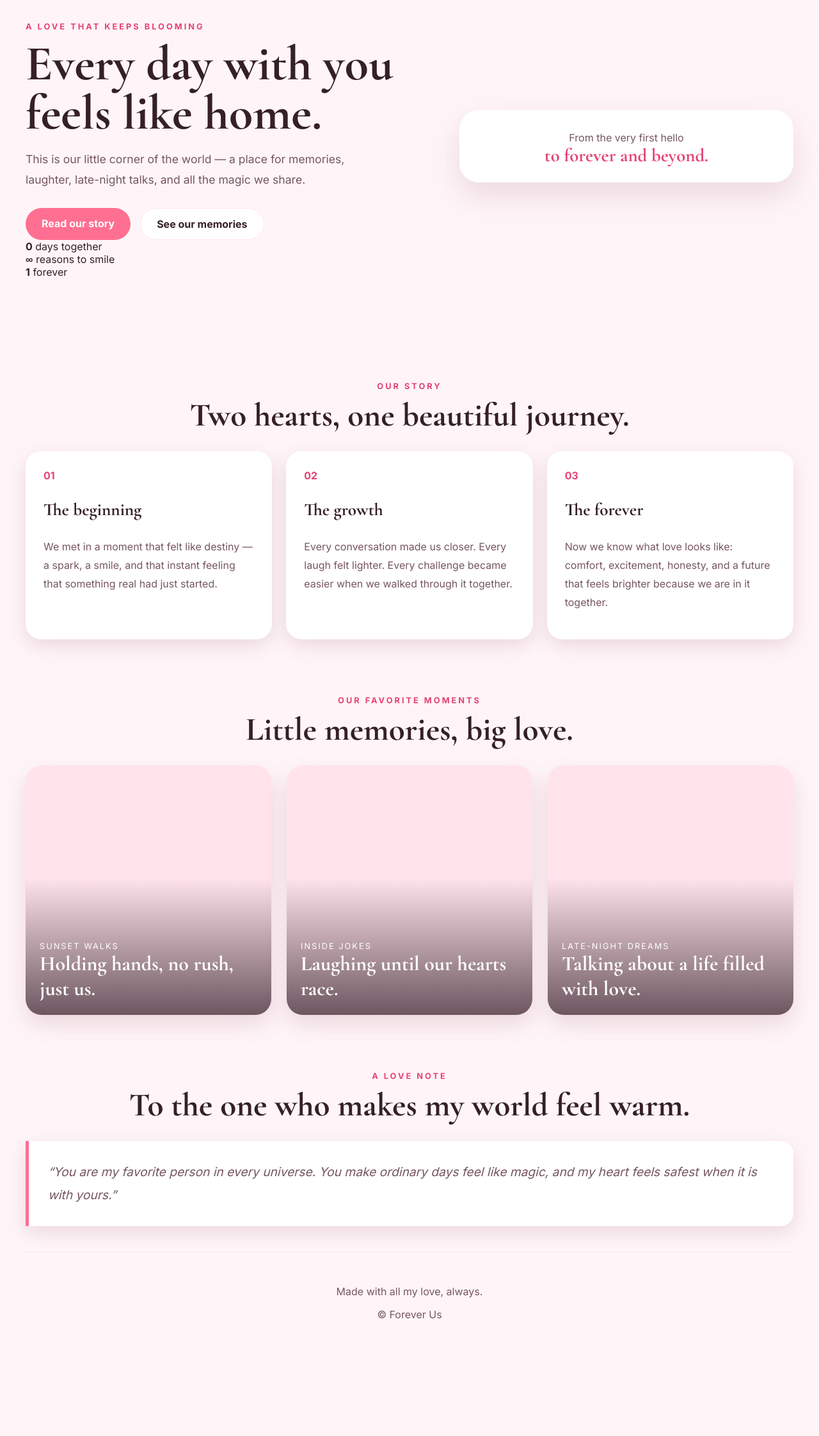
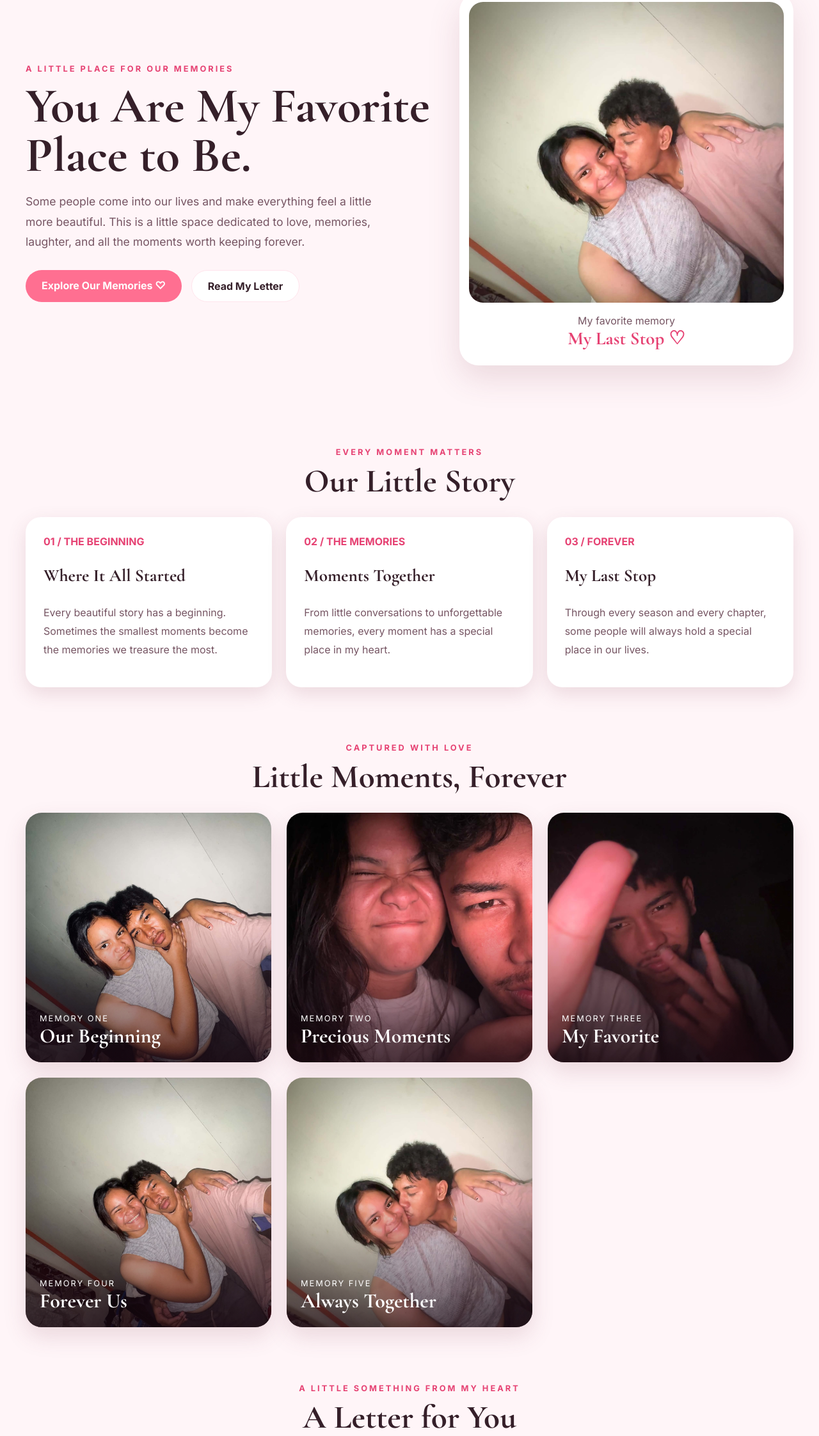
Before and after one commit to ws8637282-art/my-last-stop, a plain HTML site: page index.html in a window 1280 px wide. Shown: the part 154-2398 px from the top of the page at 64% size. Before the commit the page ends 2319 px from the top, so only its background shows below. Drawn offline with nearby package versions, Linux system fonts and the light colour scheme.

Commit message:
Update index.html

```diff
--- a/index.html
+++ b/index.html
@@ -1,166 +1,246 @@
+
 <!DOCTYPE html>
 <html lang="en">
 <head>
-    <meta charset="UTF-8" />
-    <meta name="viewport" content="width=device-width, initial-scale=1.0" />
-    <title>Forever Us</title>
-    <meta
-      name="description"
-      content="A romantic website celebrating love, memories, and a beautiful future together."
-    />
-    <link rel="preconnect" href="https://fonts.googleapis.com" />
-    <link rel="preconnect" href="https://fonts.gstatic.com" crossorigin />
-    <link
-      href="https://fonts.googleapis.com/css2?family=Cormorant+Garamond:wght@400;500;600;700&family=Inter:wght@400;500;600;700&display=swap"
-      rel="stylesheet"
-    />
-    <link rel="stylesheet" href="style.css" />
+  <meta charset="UTF-8">
+  <meta name="viewport" content="width=device-width, initial-scale=1.0">
+
+  <meta name="description" content="My Last Stop - A collection of beautiful memories, love, and special moments.">
+  <meta name="author" content="Whitney">
+
+  <title>My Last Stop | Our Beautiful Memories</title>
+
+  <link rel="preconnect" href="https://fonts.googleapis.com">
+  <link rel="preconnect" href="https://fonts.gstatic.com" crossorigin>
+
+  <link href="https://fonts.googleapis.com/css2?family=Cormorant+Garamond:wght@400;500;600;700&family=Inter:wght@400;500;600;700&display=swap" rel="stylesheet">
+
+  <link rel="stylesheet" href="style.css">
 </head>
+
 <body>
+
   <div class="page-shell">
+
+    <!-- HEADER -->
     <header class="topbar">
-        <div class="brand">Forever Us</div>
-        <nav class="nav" aria-label="Main navigation">
+      <div class="brand">My Last Stop ♡</div>
+
+      <nav class="nav">
+        <a href="#home">Home</a>
         <a href="#story">Our Story</a>
-          <a href="#moments">Moments</a>
-          <a href="#letter">Letter</a>
+        <a href="#moments">Memories</a>
+        <a href="#letter">A Letter</a>
       </nav>
     </header>
 
     <main>
+
+      <!-- HERO SECTION -->
       <section class="hero" id="home">
-          <div class="hero-copy">
-            <p class="eyebrow">A love that keeps blooming</p>
-            <h1>Every day with you feels like home.</h1>
+
+        <div class="hero-content">
+          <p class="eyebrow">A little place for our memories</p>
+
+          <h1>You Are My Favorite Place to Be.</h1>
+
           <p class="subtitle">
-              This is our little corner of the world — a place for memories, laughter,
-              late-night talks, and all the magic we share.
+            Some people come into our lives and make everything
+            feel a little more beautiful. This is a little space
+            dedicated to love, memories, laughter, and all the
+            moments worth keeping forever.
           </p>
+
           <div class="cta-row">
-              <a class="button primary" href="#story">Read our story</a>
-              <a class="button secondary" href="#moments">See our memories</a>
-            </div>
-            <div class="stats" aria-label="Our relationship statistics">
-              <div>
-                <strong id="love-days">0</strong>
-                <span>days together</span>
-              </div>
-              <div>
-                <strong>∞</strong>
-                <span>reasons to smile</span>
-              </div>
-              <div>
-                <strong>1</strong>
-                <span>forever</span>
-              </div>
+            <a href="#moments" class="button primary">
+              Explore Our Memories ♡
+            </a>
+
+            <a href="#letter" class="button secondary">
+              Read My Letter
+            </a>
           </div>
         </div>
 
-          <div class="hero-card" aria-label="Illustrated couple card">
-            <div class="portrait">
-              <div class="sun"></div>
-              <div class="heart heart-one"></div>
-              <div class="heart heart-two"></div>
-              <div class="figure figure-left">
-                <span class="head"></span>
-                <span class="body"></span>
-              </div>
-              <div class="figure figure-right">
-                <span class="head"></span>
-                <span class="body"></span>
+        <div class="hero-card">
+          <img
+            src="Images/us.jpg"
+            alt="A special memory together"
+          >
+
+          <div class="card-caption">
+            <span>My favorite memory</span>
+            <strong>My Last Stop ♡</strong>
           </div>
         </div>
-            <div class="card-caption">
-              <span>From the very first hello</span>
-              <strong>to forever and beyond.</strong>
+
+      </section>
+
+      <!-- OUR STORY -->
+      <section class="story" id="story">
+
+        <div class="section-heading">
+          <p class="eyebrow">Every moment matters</p>
+          <h2>Our Little Story</h2>
         </div>
+
+        <div class="story-grid">
+
+          <article>
+            <span class="story-index">01 / THE BEGINNING</span>
+
+            <h3>Where It All Started</h3>
+
+            <p>
+              Every beautiful story has a beginning.
+              Sometimes the smallest moments become the
+              memories we treasure the most.
+            </p>
+          </article>
+
+          <article>
+            <span class="story-index">02 / THE MEMORIES</span>
+
+            <h3>Moments Together</h3>
+
+            <p>
+              From little conversations to unforgettable
+              memories, every moment has a special place
+              in my heart.
+            </p>
+          </article>
+
+          <article>
+            <span class="story-index">03 / FOREVER</span>
+
+            <h3>My Last Stop</h3>
+
+            <p>
+              Through every season and every chapter,
+              some people will always hold a special
+              place in our lives.
+            </p>
+          </article>
+
         </div>
       </section>
 
-        <section class="story" id="story">
+      <!-- PHOTO GALLERY -->
+      <section class="moments" id="moments">
+
         <div class="section-heading">
-            <p class="eyebrow">Our story</p>
-            <h2>Two hearts, one beautiful journey.</h2>
+          <p class="eyebrow">Captured with love</p>
+          <h2>Little Moments, Forever</h2>
         </div>
 
-          <div class="story-grid">
-            <article>
-              <span class="story-index">01</span>
-              <h3>The beginning</h3>
-              <p>
-                We met in a moment that felt like destiny — a spark, a smile, and that
-                instant feeling that something real had just started.
-              </p>
-            </article>
-            <article>
-              <span class="story-index">02</span>
-              <h3>The growth</h3>
-              <p>
-                Every conversation made us closer. Every laugh felt lighter. Every challenge
-                became easier when we walked through it together.
-              </p>
-            </article>
-            <article>
-              <span class="story-index">03</span>
-              <h3>The forever</h3>
-              <p>
-                Now we know what love looks like: comfort, excitement, honesty, and a future
-                that feels brighter because we are in it together.
-              </p>
-            </article>
+        <div class="moments-grid">
+
+          <div class="moment-card">
+            <img
+              src="Images/35af0eac-967f-4d72-86b8-e24ae17ffb00.jpg"
+              alt="A beautiful special memory"
+              loading="lazy"
+            >
+
+            <div class="overlay"></div>
+
+            <div class="moment-text">
+              <span>Memory One</span>
+              <strong>Our Beginning</strong>
+            </div>
+          </div>
+
+          <div class="moment-card">
+            <img
+              src="Images/babyboy.jpg"
+              alt="Baby boy memory"
+              loading="lazy"
+            >
+
+            <div class="overlay"></div>
+
+            <div class="moment-text">
+              <span>Memory Two</span>
+              <strong>Precious Moments</strong>
+            </div>
+          </div>
+
+          <div class="moment-card">
+            <img
+              src="Images/hun.jpg"
+              alt="A favorite memory"
+              loading="lazy"
+            >
+
+            <div class="overlay"></div>
+
+            <div class="moment-text">
+              <span>Memory Three</span>
+              <strong>My Favorite</strong>
+            </div>
+          </div>
+
+          <div class="moment-card">
+            <img
+              src="Images/ml.jpg"
+              alt="A lovely captured memory"
+              loading="lazy"
+            >
+
+            <div class="overlay"></div>
+
+            <div class="moment-text">
+              <span>Memory Four</span>
+              <strong>Forever Us</strong>
+            </div>
+          </div>
+
+          <div class="moment-card">
+            <img
+              src="Images/us.jpg"
+              alt="A special moment together"
+              loading="lazy"
+            >
+
+            <div class="overlay"></div>
+
+            <div class="moment-text">
+              <span>Memory Five</span>
+              <strong>Always Together</strong>
+            </div>
+          </div>
+
         </div>
       </section>
 
-        <section class="moments" id="moments">
+      <!-- LOVE LETTER -->
+      <section class="letter" id="letter">
+
         <div class="section-heading">
-            <p class="eyebrow">Our favorite moments</p>
-            <h2>Little memories, big love.</h2>
-          </div>
-
-          <div class="moments-grid">
-            <div class="moment-card card-one">
-              <div class="overlay"></div>
-              <div class="moment-text">
-                <span>Sunset walks</span>
-                <strong>Holding hands, no rush, just us.</strong>
-              </div>
-            </div>
-            <div class="moment-card card-two">
-              <div class="overlay"></div>
-              <div class="moment-text">
-                <span>Inside jokes</span>
-                <strong>Laughing until our hearts race.</strong>
-              </div>
-            </div>
-            <div class="moment-card card-three">
-              <div class="overlay"></div>
-              <div class="moment-text">
-                <span>Late-night dreams</span>
-                <strong>Talking about a life filled with love.</strong>
-              </div>
-            </div>
-          </div>
-        </section>
-
-        <section class="letter" id="letter">
-          <div class="section-heading">
-            <p class="eyebrow">A love note</p>
-            <h2>To the one who makes my world feel warm.</h2>
+          <p class="eyebrow">A little something from my heart</p>
+          <h2>A Letter for You</h2>
         </div>
 
         <blockquote>
-            “You are my favorite person in every universe. You make ordinary days feel like
-            magic, and my heart feels safest when it is with yours.”
+          "If I could keep one thing forever, it would be
+          the beautiful memories we have made. Thank you
+          for being part of my story. No matter where life
+          takes us, these moments will always mean
+          something special to me. ♡"
         </blockquote>
+
       </section>
+
     </main>
 
+    <!-- FOOTER -->
     <footer class="footer">
-        <p>Made with all my love, always.</p>
-        <p>© <span id="year"></span> Forever Us</p>
+      <p>Made with love ♡</p>
+      <p>My Last Stop | Every memory has a place.</p>
+      <p>&copy; 2026 My Last Stop. All rights reserved.</p>
     </footer>
+
   </div>
 
-    <script src="script.js"></script>
 </body>
 </html>
```
Lines whose indentation alone changed are shown as unchanged.
